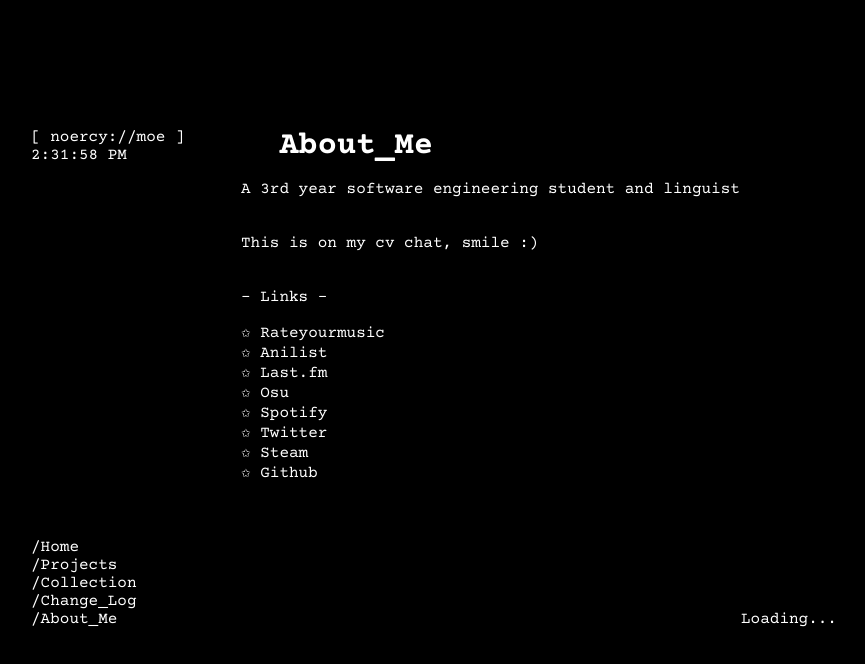
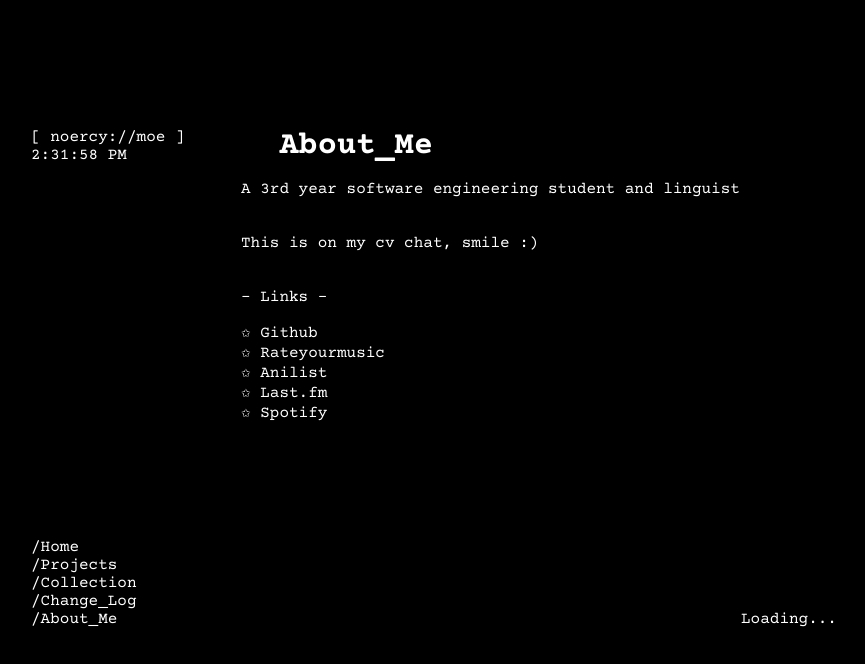
Before and after one commit to Noercy/noercy.moe, a React (Vite) app in the folder noercy.moe/: page / in a window 1280 px wide. Both pictures are taken after a click on the element "/About_Me". Shown: the top 664 px of the page, without its empty margins (159-1024 px from the left). Built offline with nearby package versions, Linux system fonts and the light colour scheme; no server answers.

Commit message:
abouteme fix

```diff
--- a/noercy.moe/src/main/content/aboutMe.tsx
+++ b/noercy.moe/src/main/content/aboutMe.tsx
@@ -15,14 +15,15 @@ const AboutMe = () => {
         </p>
         <ul>
 
+          <li><a className={`${classes.aStyle}`} href="https://github.com/Noercy">✩ Github</a></li>
           <li><a className={`${classes.aStyle}`} href="https://rateyourmusic.com/~rankofan">✩ Rateyourmusic</a></li>
           <li><a className={`${classes.aStyle}`} href="https://anilist.co/user/rankofan/">✩ Anilist</a></li>
           <li><a className={`${classes.aStyle}`} href="https://www.last.fm/user/Noercy">✩ Last.fm</a></li>
-          <li><a className={`${classes.aStyle}`} href="https://osu.ppy.sh/users/8214806">✩ Osu</a></li>
+          {/* <li><a className={`${classes.aStyle}`} href="https://osu.ppy.sh/users/8214806">✩ Osu</a></li> */}
           <li><a className={`${classes.aStyle}`} href="https://open.spotify.com/user/battlesloth">✩ Spotify</a></li>
-          <li><a className={`${classes.aStyle}`} href="https://twitter.com/rankostan">✩ Twitter</a></li>
-          <li><a className={`${classes.aStyle}`} href="https://steamcommunity.com/id/Noercy/">✩ Steam</a></li>
-          <li><a className={`${classes.aStyle}`} href="https://github.com/Noercy">✩ Github</a></li>
+          {/* <li><a className={`${classes.aStyle}`} href="https://twitter.com/rankostan">✩ Twitter</a></li> */}
+          {/*<li><a className={`${classes.aStyle}`} href="https://steamcommunity.com/id/Noercy/">✩ Steam</a></li>*/}
+
 
         </ul>
 { /*
```
